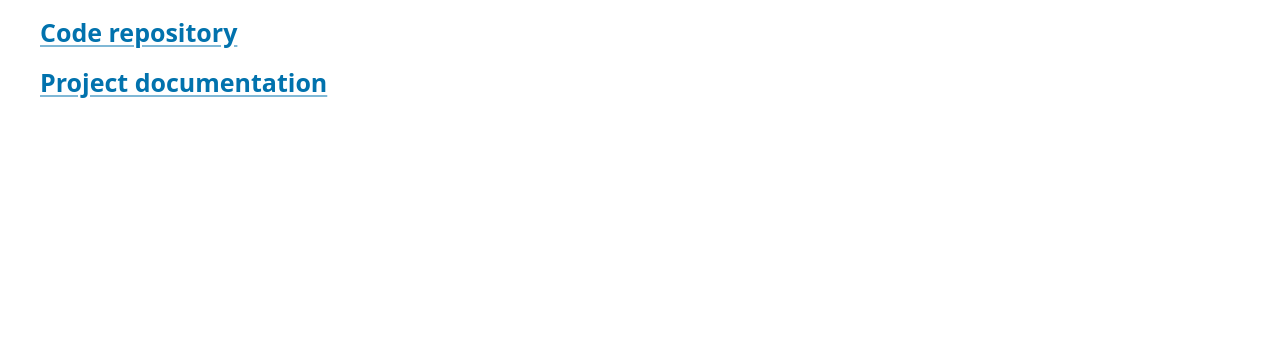
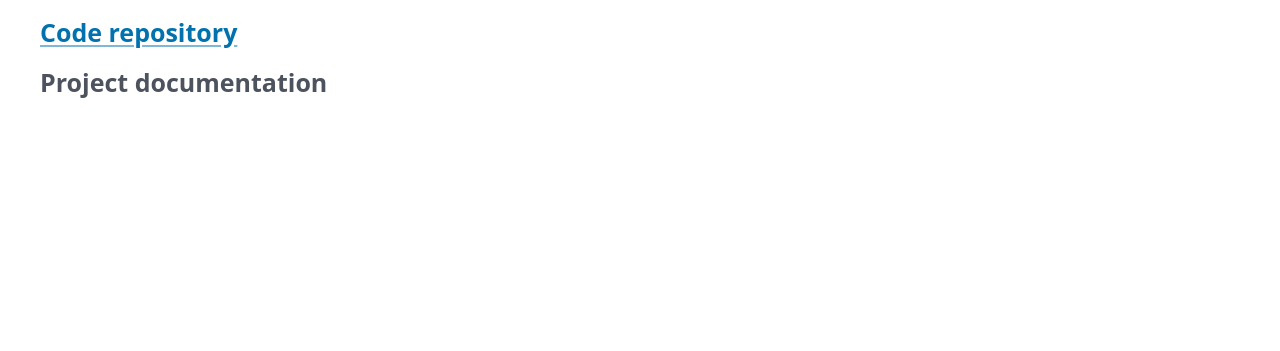
Before and after one commit to rubenboero21/cs-comps, a plain HTML site: page website/index.html in a window 1280 px wide. Shown: the part 449-800 px from the top of the page. Drawn offline with Linux system fonts and the light colour scheme.

Commit message:
Updated website

```diff
--- a/website/index.html
+++ b/website/index.html
@@ -23,8 +23,7 @@
       <h2>Learn about our project</h2>
         <h4><a href="https://github.com/rubenboero21/cs-comps" target="_blank">Code repository</a></h4>
 
-        <!-- REMEMBER TO UPDATE DOCUMENATATION ONCE WE HAVE IT FINALIZED -->
-        <h4><a href="https://docs.google.com/document/d/1yNqR0d7ziaWFQeKCXAUhzJOnBNa0S6rB1Zn0O7KJysE/edit?usp=sharing" target="_blank">Project documentation</a></h4>
+        <h4>Project documentation</a></h4>
         <embed src="ProjectExplanation.pdf" width="100%" height="700" type="application/pdf">
         <p></p> <!-- adding space after embedded pdf -->
 
```
Also changed, not shown: 1 other file.
